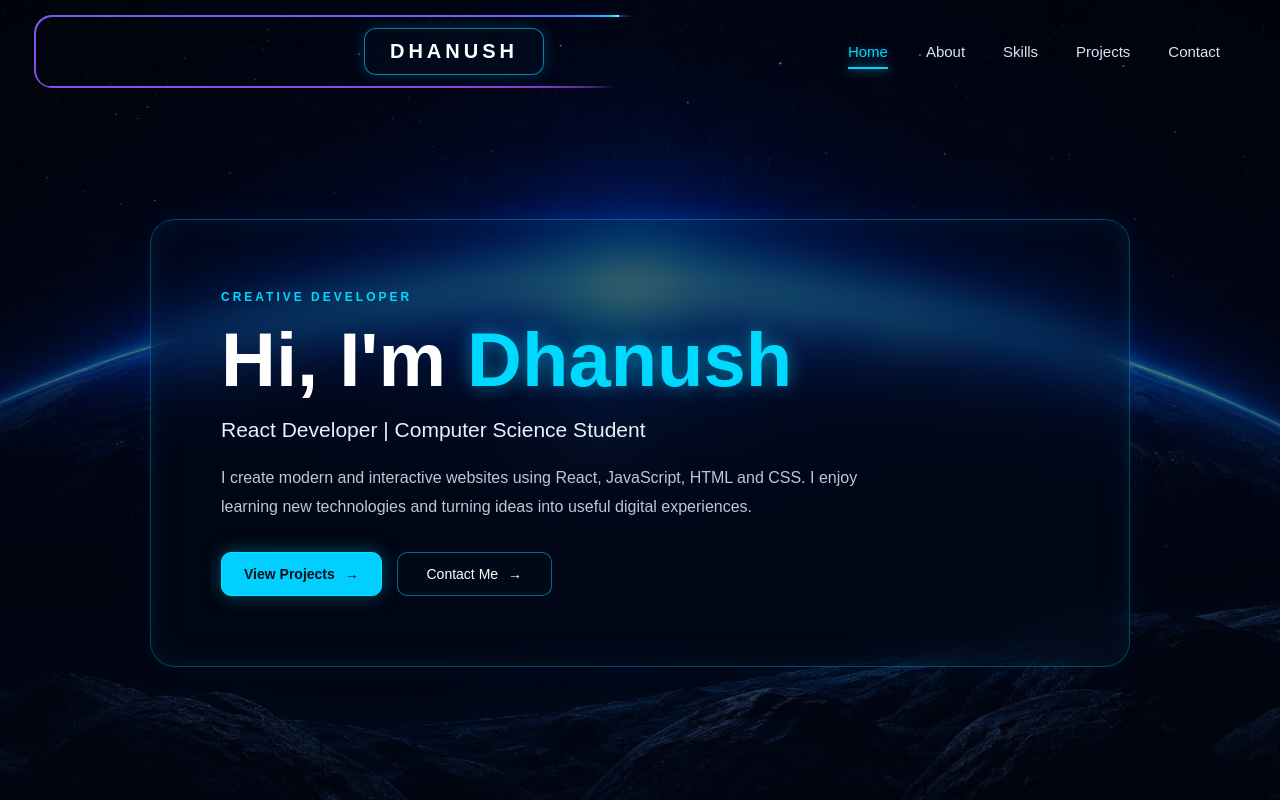
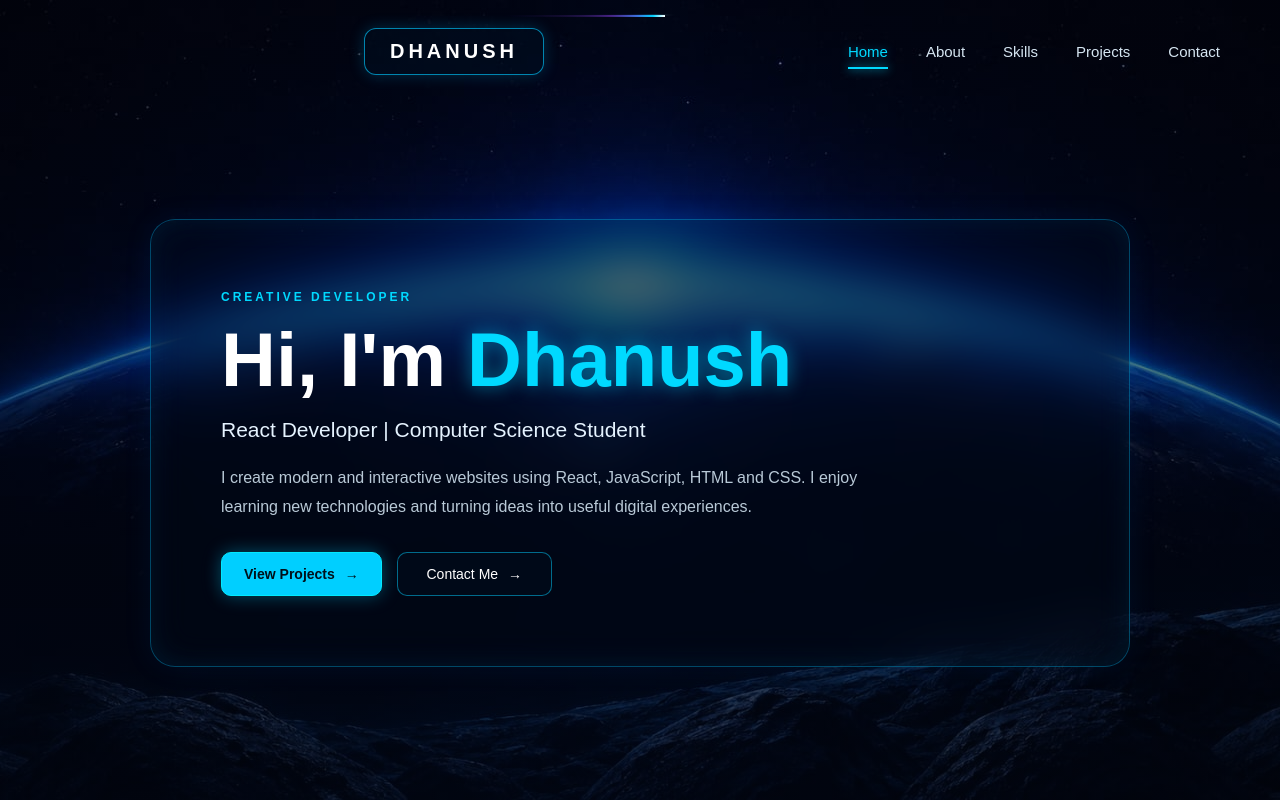
Before and after one commit to dhanushkptcs2024-crypto/my-portfolio, a React app: page / in a window 1280 px wide. Built offline with nearby package versions, Linux system fonts and the light colour scheme; the HTML template or start-up script is replaced by a standard one.

Commit message:
Update App.css

```diff
--- a/src/App.css
+++ b/src/App.css
@@ -15,7 +15,6 @@ body {
   font-family: Arial, Helvetica, sans-serif;
   background: #010308;
   color: white;
-
   overflow-x: hidden;
   overflow-y: auto;
 }
@@ -96,15 +95,17 @@ textarea {
 
   flex-shrink: 0;
 
+  position: relative;
+  isolation: isolate;
+
   animation: navAnimation 0.7s ease;
 
-  /* TRAVELING BORDER */
-  position: relative;
-  isolation: isolate;
+  /* Important for correct logo position */
+  overflow: visible;
 }
 
 /* ================================
-   NAVBAR TRAVELING LIGHT
+   SMOOTH NAVBAR LIGHT
 ================================ */
 
 @property --nav-angle {
@@ -114,32 +115,38 @@ textarea {
 }
 
 @keyframes nav-travel {
+  from {
+    --nav-angle: 0deg;
+  }
+
   to {
     --nav-angle: 360deg;
   }
 }
 
-.navbar::before,
-.navbar::after {
+/* Main traveling light */
+
+.navbar::before {
   content: "";
 
   position: absolute;
 
   inset: -1.5px;
 
-  border-radius: inherit;
+  border-radius: 18px;
 
   padding: 1.5px;
 
-  background: conic-gradient(
-    from var(--nav-angle),
-    transparent 0deg,
-    transparent 250deg,
-    rgba(180, 80, 255, 0.75) 290deg,
-    rgba(80, 120, 255, 1) 325deg,
-    rgba(0, 220, 255, 1) 352deg,
-    rgba(220, 250, 255, 1) 360deg
-  );
+  background:
+    conic-gradient(
+      from var(--nav-angle),
+      transparent 0deg,
+      transparent 250deg,
+      rgba(150, 70, 255, 0.45) 285deg,
+      rgba(70, 130, 255, 0.85) 320deg,
+      rgba(0, 210, 255, 1) 345deg,
+      rgba(255, 255, 255, 1) 360deg
+    );
 
   -webkit-mask:
     linear-gradient(#000 0 0) content-box,
@@ -152,19 +159,57 @@ textarea {
   -webkit-mask-composite: xor;
   mask-composite: exclude;
 
-  animation: nav-travel 6s linear infinite;
+  pointer-events: none;
+
+  z-index: -1;
+
+  animation: nav-travel 5s linear infinite;
+}
+
+/* Soft glow */
+
+.navbar::after {
+  content: "";
+
+  position: absolute;
+
+  inset: -2px;
+
+  border-radius: 18px;
+
+  padding: 2px;
+
+  background:
+    conic-gradient(
+      from var(--nav-angle),
+      transparent 0deg,
+      transparent 260deg,
+      rgba(130, 70, 255, 0.25) 300deg,
+      rgba(60, 140, 255, 0.5) 330deg,
+      rgba(0, 220, 255, 0.75) 350deg,
+      rgba(255, 255, 255, 0.75) 360deg
+    );
+
+  -webkit-mask:
+    linear-gradient(#000 0 0) content-box,
+    linear-gradient(#000 0 0);
+
+  mask:
+    linear-gradient(#000 0 0) content-box,
+    linear-gradient(#000 0 0);
+
+  -webkit-mask-composite: xor;
+  mask-composite: exclude;
+
+  filter: blur(6px);
+
+  opacity: 0.55;
 
   pointer-events: none;
 
-  z-index: -1;
-}
+  z-index: -2;
 
-/* Glow around traveling light */
-
-.navbar::after {
-  filter: blur(7px);
-
-  opacity: 0.9;
+  animation: nav-travel 5s linear infinite;
 }
 
 /* ================================
@@ -192,6 +237,12 @@ textarea {
     0 0 15px rgba(0, 190, 255, 0.22);
 
   transition: 0.3s ease;
+
+  position: relative;
+
+  z-index: 2;
+
+  flex-shrink: 0;
 }
 
 .logo:hover {
@@ -215,6 +266,10 @@ textarea {
   align-items: center;
 
   gap: 38px;
+
+  position: relative;
+
+  z-index: 2;
 }
 
 .nav-link {
@@ -1075,6 +1130,8 @@ h1 span {
 
   .navbar {
     height: 60px;
+
+    padding: 0 12px;
   }
 
   .nav-links {
@@ -1087,6 +1144,14 @@ h1 span {
 
   .nav-link.active::after {
     bottom: -6px;
+  }
+
+  .logo {
+    font-size: 13px;
+
+    padding: 8px 10px;
+
+    letter-spacing: 2px;
   }
 
   .hero {
@@ -1181,4 +1246,4 @@ h1 span {
   .contact-form {
     padding: 20px;
   }
-   }
+}
```
